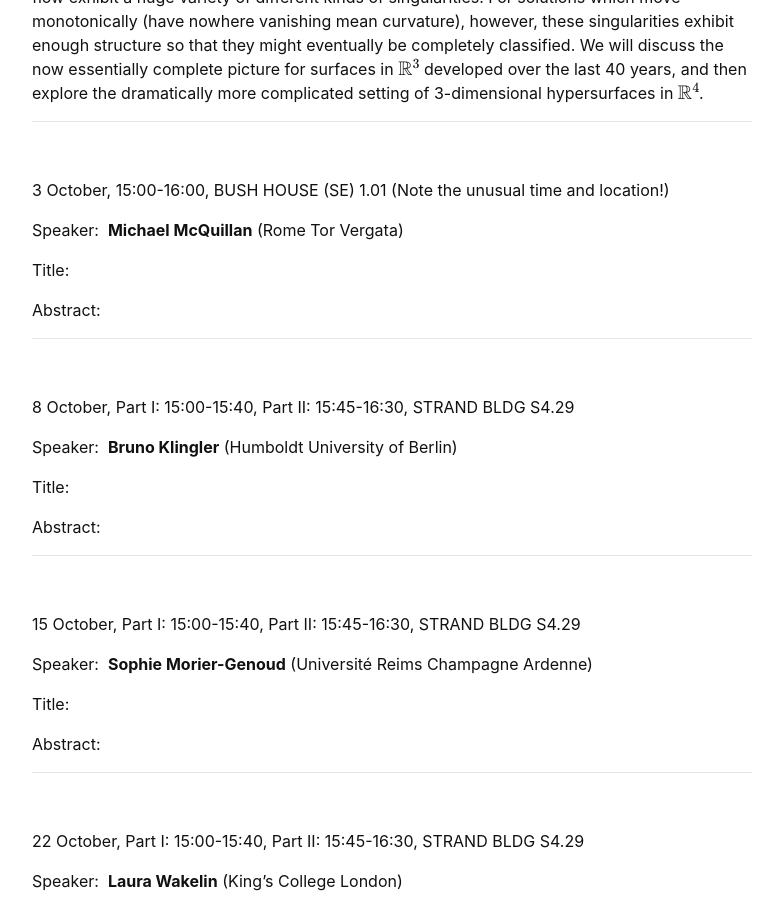
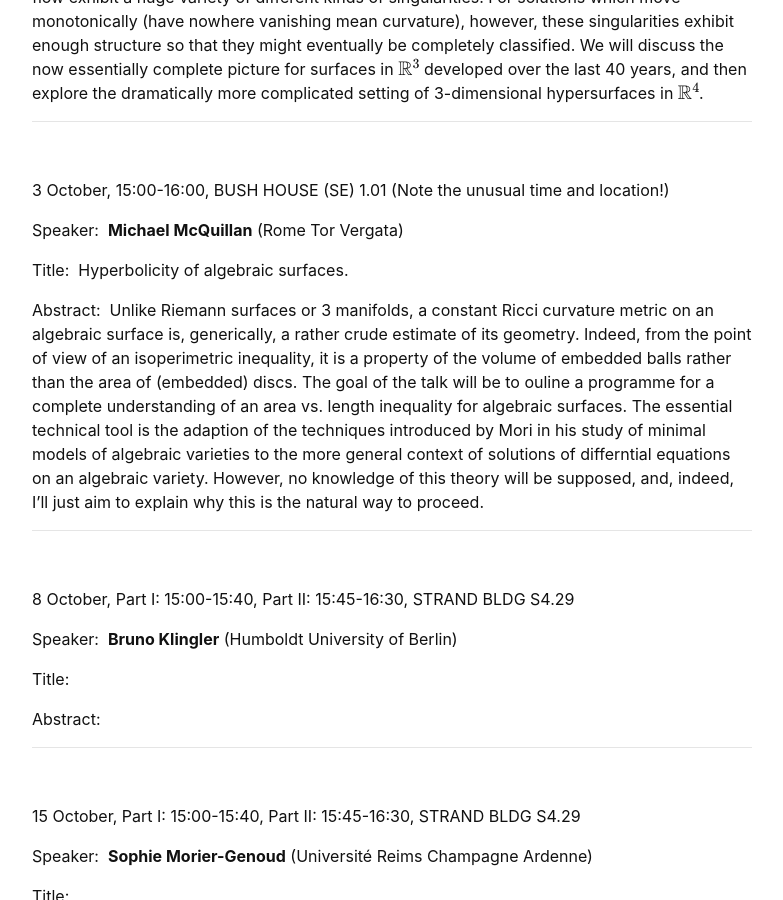
Before and after one commit to kcl-geometry-seminar/kcl-geometry-seminar.github.io, a Jekyll site: the page built from pages/index.md, in a window 1280 px wide and 900 px high, scrolled down 480 px. Shown: the whole window, without its empty margins (248-1031 px from the left). Built offline with Jekyll 4.4.1, drawn with Linux system fonts in a browser that asks for light colours; formulas are drawn with MathJax 3; a script that is not in the unit is left out.

Commit message:
Update index.md

```diff
--- a/pages/index.md
+++ b/pages/index.md
@@ -25,9 +25,11 @@ Abstract:&nbsp; Mean curvature flow moves a hypersurface in Euclidean space with
 
 Speaker:&nbsp; **Michael McQuillan** (Rome Tor Vergata)
 
-Title:&nbsp;
+Title:&nbsp; Hyperbolicity of algebraic surfaces.
 
-Abstract:&nbsp;
+Abstract:&nbsp; Unlike Riemann surfaces or 3 manifolds, a constant Ricci curvature metric on an algebraic surface is, generically, a rather crude estimate of its geometry. Indeed, from the point of view of an isoperimetric inequality, it is a property of the volume of embedded balls rather than the area of
+(embedded) discs. The goal of the talk will be to ouline a programme for a complete understanding of an area vs. length inequality for algebraic surfaces. The essential technical tool is the adaption of the techniques introduced by Mori in his study of minimal models of algebraic varieties to the more general context of solutions of differntial equations on an algebraic variety. However, no knowledge of this theory will be supposed, and, indeed, I'll just aim to explain why this is the natural way to proceed.
+
 
 ---------------------------------------------------------
 <br />
```
